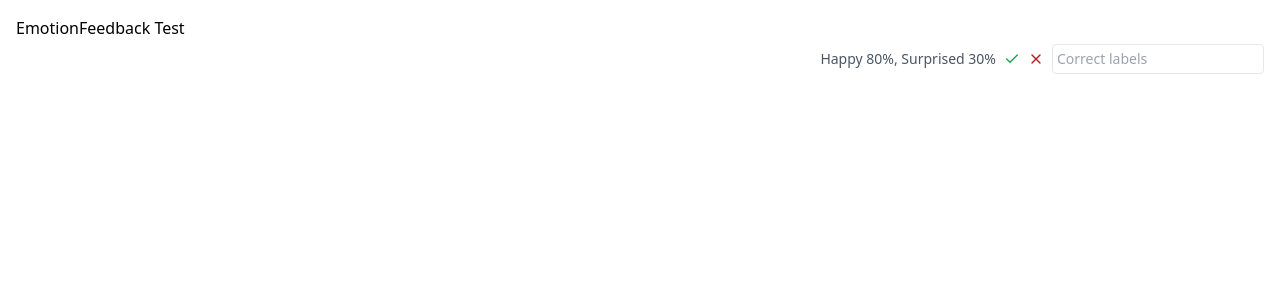
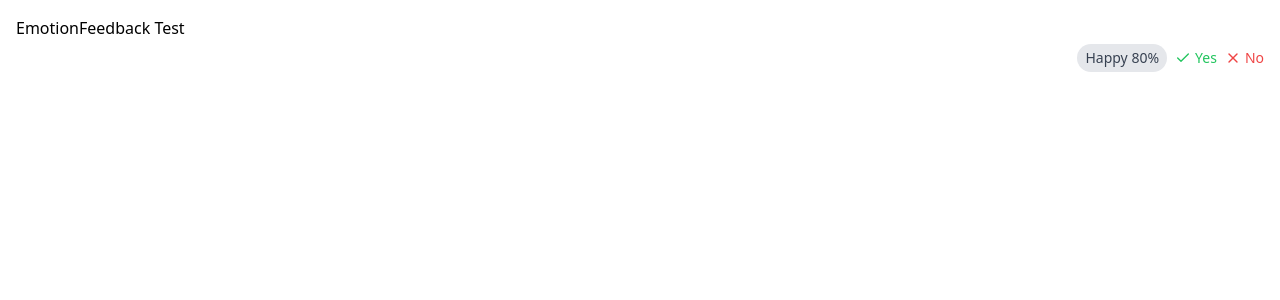
Before and after one commit to void-learner/MoodMap, a React (Vite) app in the folder frontend/: page / in a window 1280 px wide. Shown: the top 300 px of the page. Built offline with nearby package versions, Linux system fonts and the light colour scheme.

Commit message:
tunning emotionFeedback.tsx

```diff
--- a/frontend/src/components/EmotionFeedback.tsx
+++ b/frontend/src/components/EmotionFeedback.tsx
@@ -8,31 +8,59 @@ interface EmotionFeedbackProps {
 }
 
 const EmotionFeedback: React.FC<EmotionFeedbackProps> = ({emotions, showFeedback, onSubmit }) => {
-    const [correctLables, setCorrectLables] = useState<string>('');
+    const [showPopup, setShowPopup] = useState(false);
+    const [selectedEmotions, setSelectedEmotions] = useState<Set<string>>(new Set());
 
     if (!showFeedback) return null;
 
-    const handleNo = () => {
-        const labels = correctLables.split(',').map(label => label.trim());
-        onSubmit(false, labels);
+    // Get top emotions
+    const topEmotions = emotions[0] || {label: 'Neutral', probability: 0.3};
+    const topLabel = topEmotions.label;
+    const topProbability = Math.round(topEmotions.probability * 100);
+
+    // Filter emotions with probability > 0.5
+    const filteremotions = emotions
+        .filter(e => e.probability > 0.5)
+        .sort((a, b) => b.probability - a.probability);
+
+    // check if label already in the set
+    const toggleSelect = (label: string) => {
+        const newSelected = new Set(selectedEmotions);
+        if (newSelected.has(label)) {
+            newSelected.delete(label);
+        } else {
+            newSelected.add(label);
+        }
+        setSelectedEmotions(newSelected);
     };
 
+    // Handle no click
+    const handleNo = () => {
+        onSubmit(false, Array.from(selectedEmotions));
+        setShowPopup(false);
+        setSelectedEmotions(new Set());
+    };
+
+
     return (
-        <div className='flex justify-end items-center space-x-2 mt-1'>
-            <span className='text-sm text-gray-600'>
-                {emotions.map(e => `${e.label} ${Math.round(e.probability * 100)}%`).join(', ')}
+        <div className='flex justify-end items-center space-x-2 mt-1 text-sm'>
+            <span className='bg-gray-200 px-2 py-1 rounded-full text-gray-700'>
+                {topLabel} {topProbability}%
             </span>
-            <button onClick={() => onSubmit(true)} className='text-green-600'><Check className='w-4 h-4' /></button>
-            <button onClick={handleNo} className='text-red-700'><X className='w-4 h-4' /></button>
-            {!emotions.every(e => e.probability > 0.5) && (
-                <input
-                    type='text'
-                    value={correctLables}
-                    onChange={e => setCorrectLables(e.target.value)}
-                    placeholder='Correct labels'
-                    className="text-sm border p-1 rounded"
-                />
-            )}
+            <button
+                onClick={() => onSubmit(true)}
+                className='flex items-center text-green-500 hover:text-green-700'
+            >
+                <Check className='mr-1' size={16} />
+                Yes
+            </button>
+            <button
+                onClick={() => setShowPopup(true)}
+                className='flex items-center text-red-500 hover:text-red-700'
+            >
+                <X className='mr-1' size={16} />
+                No
+            </button>
         </div>
     );
 };
```
